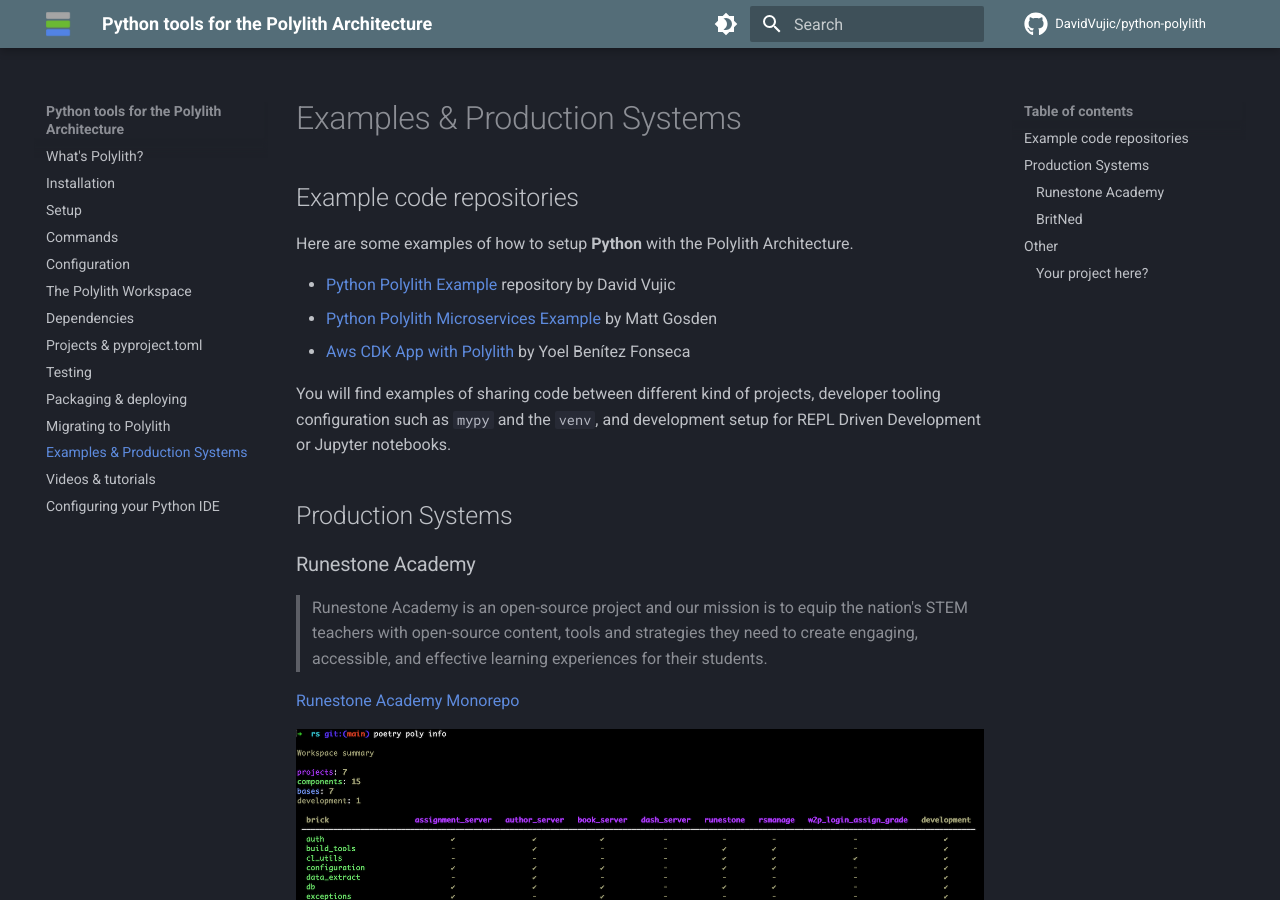
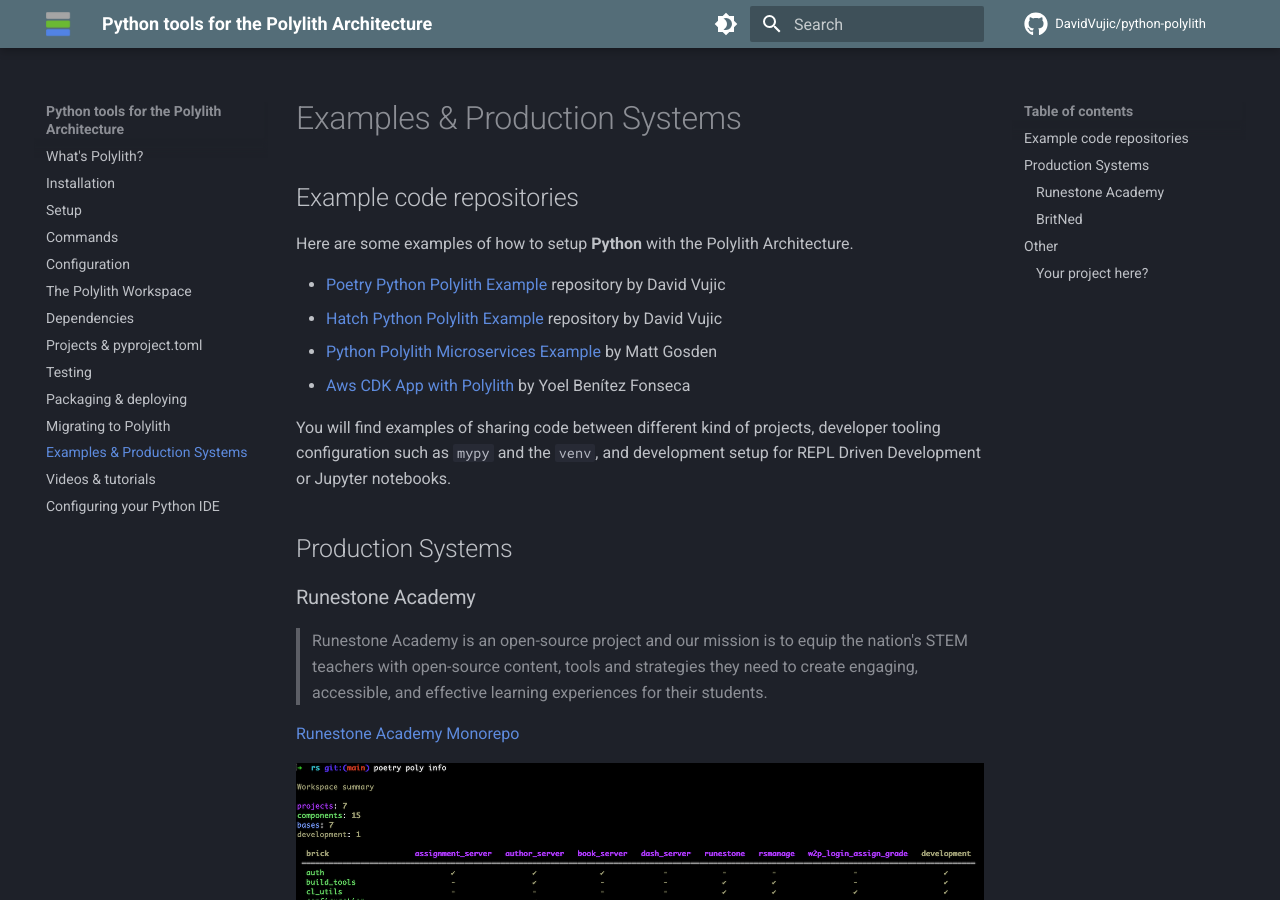
Before and after one commit to DavidVujic/python-polylith-docs, an MkDocs documentation site: the page built from docs/examples.md, in a window 1280 px wide and 900 px high. Built offline with MkDocs 1.6.1 and Material for MkDocs 9.7.7, drawn with Linux system fonts in a browser that asks for light colours; comment, search, counter and statistics services are not loaded.

Commit message:
add link to the Hatch-specific example repo, and a link to the quick video intro for the CLI (youtube)

```diff
--- a/docs/examples.md
+++ b/docs/examples.md
@@ -3,7 +3,8 @@
 ## Example code repositories
 Here are some examples of how to setup __Python__ with the Polylith Architecture.
 
-- [Python Polylith Example](https://github.com/DavidVujic/python-polylith-example) repository by David Vujic
+- [Poetry Python Polylith Example](https://github.com/DavidVujic/python-polylith-example) repository by David Vujic
+- [Hatch Python Polylith Example](https://github.com/DavidVujic/python-polylith-example-hatch) repository by David Vujic
 - [Python Polylith Microservices Example](https://github.com/ttamg/python-polylith-microservices-example) by Matt Gosden
 - [Aws CDK App with Polylith](https://github.com/ybenitezf/cdk_polylith) by Yoel Benítez Fonseca
 
```
Also changed, not shown: docs/videos.md (+1 -0 lines).
